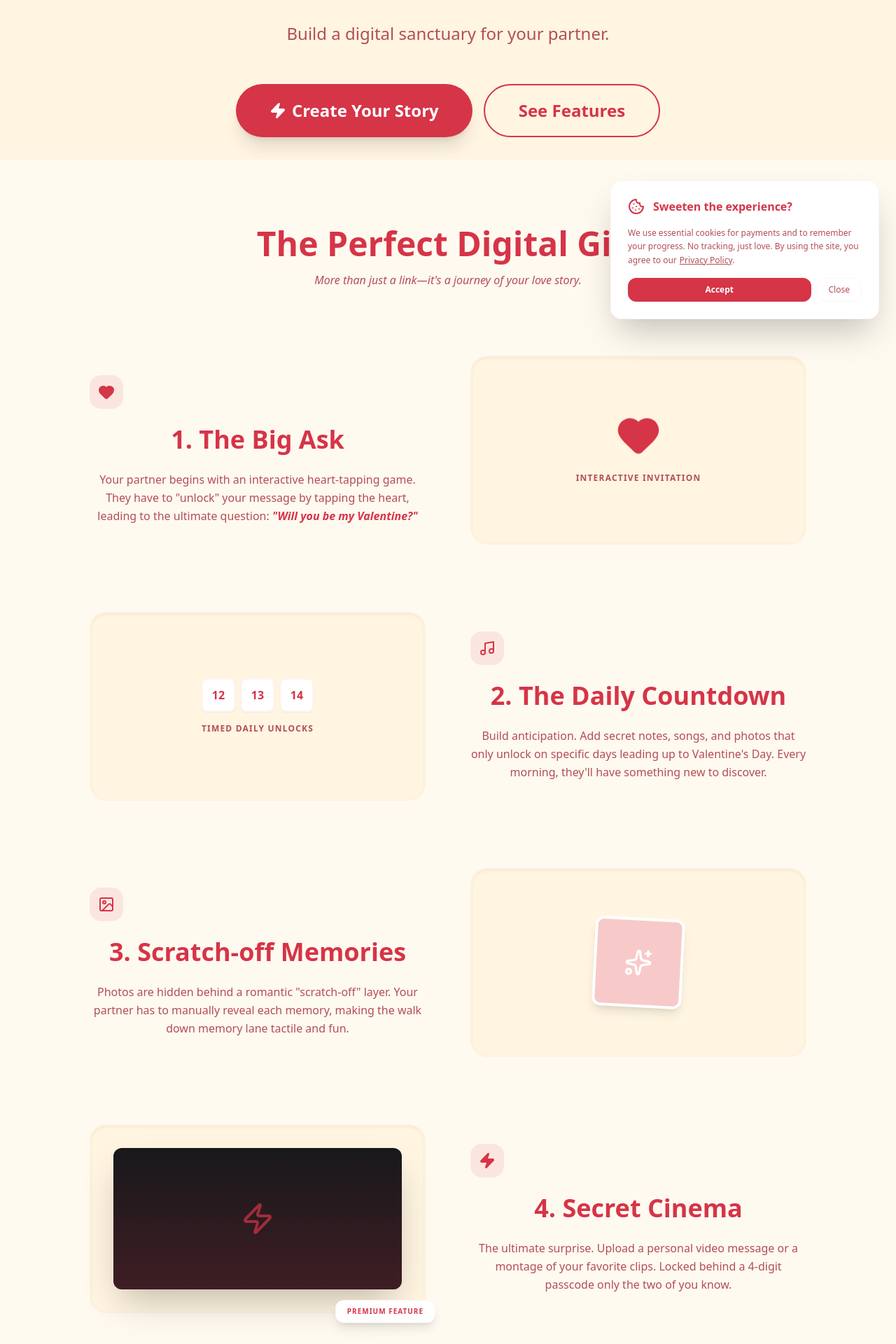
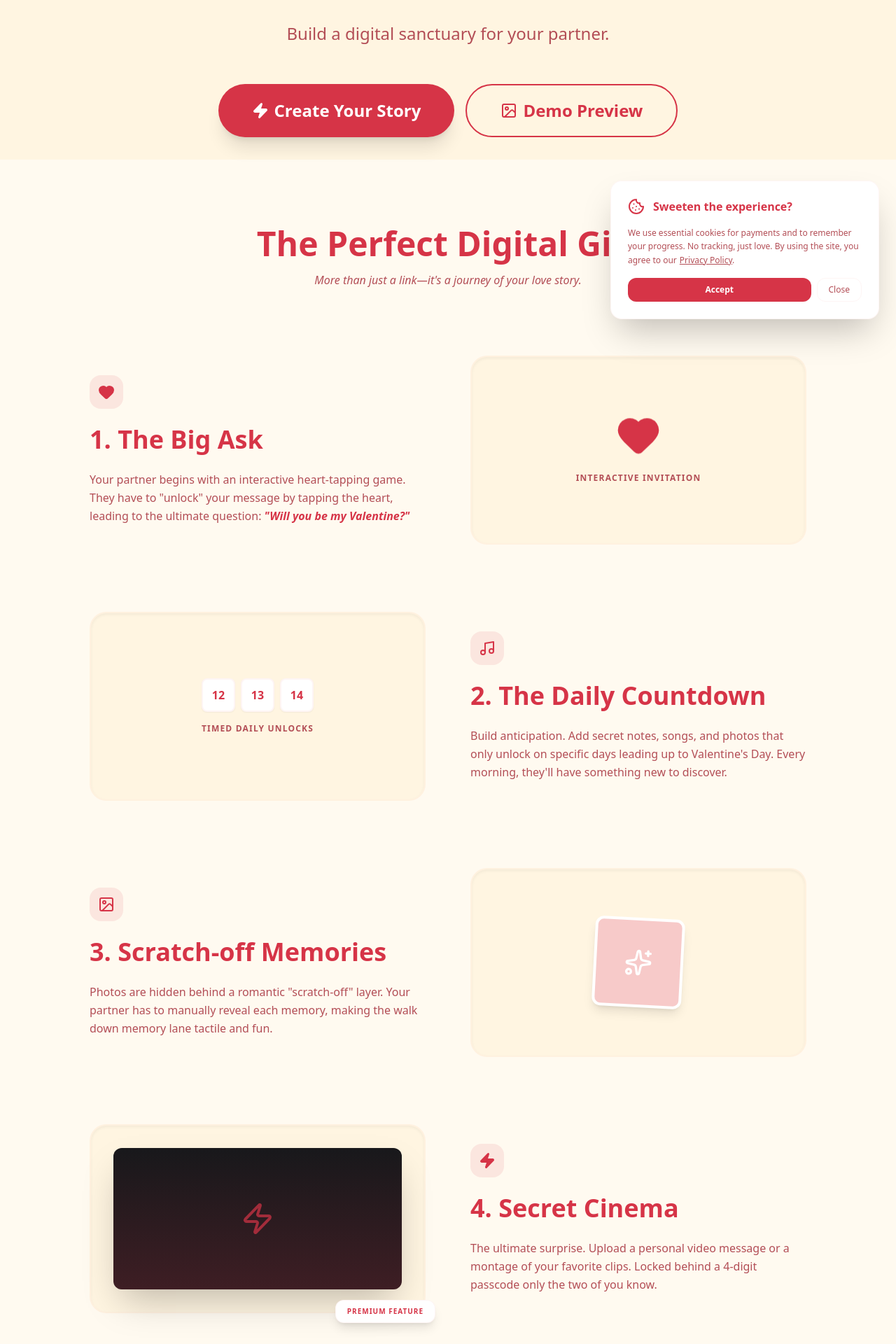
Before and after one commit to mbn-code/valentine-wizard, a Next.js app: page / in a window 1280 px wide. Shown: the part 320-2240 px from the top of the page at 70% size. Built offline with nearby package versions, Linux system fonts and the light colour scheme.

Commit message:
Refine Demo Preview: remove broken image and rename exit button to 'Back to Homepage'

```diff
--- a/src/app/page.tsx
+++ b/src/app/page.tsx
@@ -6,12 +6,14 @@ import Invitation from '@/components/Invitation';
 import Dashboard from '@/components/Dashboard';
 import { useValentine } from '@/utils/ValentineContext';
 import Link from 'next/link';
-import { Heart, Check, Sparkles, Star, Zap, Music, ImageIcon, MessageSquare, Infinity as InfinityIcon, X, Shield, Lock } from 'lucide-react';
-import { motion } from 'framer-motion';
+import { Heart, Check, Sparkles, Star, Zap, Music, ImageIcon, MessageSquare, Infinity as InfinityIcon, X, Shield, Lock, ArrowLeft } from 'lucide-react';
+import { motion, AnimatePresence } from 'framer-motion';
 
 export default function Home() {
   const [phase, setPhase] = useState<'invitation' | 'dashboard' | 'loading'>('loading');
-  const { config } = useValentine();
+  const [isPreviewing, setIsPreviewing] = useState(false);
+  const [previewRefreshKey, setPreviewRefreshKey] = useState(0);
+  const { config, setPreviewConfig } = useValentine();
 
   useEffect(() => {
     if (config === undefined) return;
@@ -32,6 +34,60 @@ export default function Home() {
   if (config === null) {
     return (
       <main className="min-h-screen bg-valentine-cream text-center overflow-x-hidden flex flex-col">
+        {/* Live Preview Overlay */}
+        <AnimatePresence>
+            {isPreviewing && (
+                <motion.div
+                    initial={{ opacity: 0, scale: 0.9 }}
+                    animate={{ opacity: 1, scale: 1 }}
+                    exit={{ opacity: 0, scale: 0.9 }}
+                    className="fixed inset-0 z-[2000] bg-valentine-cream overflow-y-auto"
+                >
+                    <div className="sticky top-0 left-0 w-full p-4 bg-white/80 backdrop-blur-md border-b border-valentine-pink/20 flex justify-between items-center z-[2100]">
+                        <div className="flex items-center gap-2 text-gray-800">
+                            <Sparkles className="text-valentine-red" size={20} />
+                            <span className="text-xs font-bold text-valentine-red uppercase tracking-widest">Sanctuary Demo</span>
+                        </div>
+                        <div className="flex items-center gap-4 text-gray-800">
+                            <label className="flex items-center gap-2 cursor-pointer group">
+                                <div className="relative">
+                                    <input
+                                        type="checkbox"
+                                        className="sr-only peer"
+                                        onChange={(e) => {
+                                            if (e.target.checked) {
+                                                localStorage.setItem('debug_unlock_all', 'true');
+                                            } else {
+                                                localStorage.removeItem('debug_unlock_all');
+                                            }
+                                            setPreviewRefreshKey(prev => prev + 1);
+                                        }}
+                                    />
+                                    <div className="w-10 h-5 bg-gray-300 rounded-full peer peer-checked:bg-valentine-red transition-all shadow-inner"></div>
+                                    <div className="absolute left-1 top-1 w-3 h-3 bg-white rounded-full peer-checked:left-6 transition-all shadow-md"></div>
+                                </div>
+                                <span className="text-[10px] font-bold text-valentine-soft uppercase tracking-widest group-hover:text-valentine-red transition-colors">Force Unlock All</span>
+                            </label>
+                            <button
+                                onClick={() => {
+                                    setIsPreviewing(false);
+                                    setPreviewConfig(null);
+                                    localStorage.removeItem('debug_unlock_all');
+                                }}
+                                className="px-6 py-2 bg-valentine-red text-white rounded-full font-bold shadow-lg text-xs uppercase tracking-widest hover:scale-105 transition-all flex items-center gap-2"
+                            >
+                                <ArrowLeft size={14} /> Back to Homepage
+                            </button>
+                        </div>
+                    </div>
+
+                    <div className="relative">
+                        <PreviewApp forceUpdateKey={previewRefreshKey} />
+                    </div>
+                </motion.div>
+            )}
+        </AnimatePresence>
+
         {/* Hero Section */}
         <section className="flex-grow flex flex-col items-center justify-center p-8 relative">
           <div className="space-y-6 max-w-2xl relative z-10 text-gray-800">
@@ -48,10 +104,48 @@ export default function Home() {
                 <Zap size={24} className="fill-current" /> Create Your Story
               </Link>
               <button
-                onClick={() => document.getElementById('preview')?.scrollIntoView({ behavior: 'smooth' })}
-                className="px-12 py-5 border-2 border-valentine-red text-valentine-red rounded-full text-2xl font-bold hover:bg-valentine-red/5 transition-all"
+                onClick={() => {
+                    const DEMO_CONFIG: any = {
+                        plan: 'infinite',
+                        names: { partner1: "Malthe", partner2: "My Love" },
+                        anniversaryDate: "2022-07-28T00:00:00",
+                        totalDays: 3,
+                        spotifyTracks: {
+                          "day12": "4riDfclV7kPDT9D58FpmHd",
+                          "day13": "0TZOdKFWNYfnwewAP8R4D8",
+                          "day14": "657CttNzh41EseXiePl3qC",
+                        },
+                        notes: [
+                          { id: "note1", day: 12, content: "My little monkey <3" },
+                          { id: "note2", day: 12, content: "The library :)" },
+                          { id: "note7", day: 12, hour: 13, content: "Extra song relax :)", isSpotify: true, spotifyId: "4S4QJfBGGrC8jRIjJHf1Ka" },
+                          { id: "note3", day: 13, content: "Extra song :)", isSpotify: true, spotifyId: "1fRLjwhspxZPVdV5MOpFeg" },
+                          { id: "note4", day: 13, content: "Drawing on ipad on the mac :)" },
+                          { id: "note5", day: 14, content: "Happy Valentine's Day!" },
+                          { id: "note6", day: 14, content: "The park :)" },
+                          { id: "note8", day: 14, content: "One last song :)", isSpotify: true, spotifyId: "7EAMXbLcL0qXmciM5SwMh2" },
+                        ],
+                        passcode: "1402",
+                        videoUrl: "https://assets.mixkit.io/videos/preview/mixkit-heart-shaped-balloons-floating-in-the-sky-4288-large.mp4",
+                        backgroundUrl: "https://images.unsplash.com/photo-1518199266791-5375a83190b7?auto=format&fit=crop&w=1200&q=80",
+                        galleryImages: {
+                            "day12": [
+                                "https://images.unsplash.com/photo-1518199266791-5375a83190b7?auto=format&fit=crop&w=800&q=80"
+                            ],
+                            "day13": [
+                                "https://images.unsplash.com/photo-1474552226712-ac0f0961a954?auto=format&fit=crop&w=800&q=80"
+                            ],
+                            "day14": [
+                                "https://images.unsplash.com/photo-1518895949257-7621c3c786d7?auto=format&fit=crop&w=800&q=80"
+                            ]
+                        }
+                    };
+                    setPreviewConfig(DEMO_CONFIG);
+                    setIsPreviewing(true);
+                }}
+                className="px-12 py-5 border-2 border-valentine-red text-valentine-red rounded-full text-2xl font-bold hover:bg-valentine-red/5 transition-all flex items-center gap-2 justify-center"
               >
-                See Features
+                <ImageIcon size={24} /> Demo Preview
               </button>
             </div>
           </div>
@@ -70,7 +164,7 @@ export default function Home() {
                 initial={{ opacity: 0, x: -20 }}
                 whileInView={{ opacity: 1, x: 0 }}
                 viewport={{ once: true }}
-                className="space-y-6"
+                className="space-y-6 text-left"
               >
                 <div className="w-12 h-12 bg-valentine-red/10 rounded-2xl flex items-center justify-center text-valentine-red">
                   <Heart size={24} className="fill-current" />
@@ -107,7 +201,7 @@ export default function Home() {
                 initial={{ opacity: 0, x: 20 }}
                 whileInView={{ opacity: 1, x: 0 }}
                 viewport={{ once: true }}
-                className="space-y-6 order-1 md:order-2"
+                className="space-y-6 order-1 md:order-2 text-left"
               >
                 <div className="w-12 h-12 bg-valentine-red/10 rounded-2xl flex items-center justify-center text-valentine-red">
                   <Music size={24} />
@@ -125,7 +219,7 @@ export default function Home() {
                 initial={{ opacity: 0, x: -20 }}
                 whileInView={{ opacity: 1, x: 0 }}
                 viewport={{ once: true }}
-                className="space-y-6"
+                className="space-y-6 text-left"
               >
                 <div className="w-12 h-12 bg-valentine-red/10 rounded-2xl flex items-center justify-center text-valentine-red">
                   <ImageIcon size={24} />
@@ -157,7 +251,7 @@ export default function Home() {
                 initial={{ opacity: 0, x: 20 }}
                 whileInView={{ opacity: 1, x: 0 }}
                 viewport={{ once: true }}
-                className="space-y-6 order-1 md:order-2"
+                className="space-y-6 order-1 md:order-2 text-left"
               >
                 <div className="w-12 h-12 bg-valentine-red/10 rounded-2xl flex items-center justify-center text-valentine-red">
                   <Zap size={24} className="fill-current" />
@@ -175,7 +269,7 @@ export default function Home() {
                 initial={{ opacity: 0, x: -20 }}
                 whileInView={{ opacity: 1, x: 0 }}
                 viewport={{ once: true }}
-                className="space-y-6"
+                className="space-y-6 text-left"
               >
                 <div className="w-12 h-12 bg-valentine-red/10 rounded-2xl flex items-center justify-center text-valentine-red">
                   <Music size={24} />
@@ -197,7 +291,7 @@ export default function Home() {
             </div>
 
             <div className="grid grid-cols-1 md:grid-cols-2 gap-16 items-center">
-              <div className="order-2 md:order-1 bg-valentine-cream rounded-3xl p-8 shadow-inner border-2 border-valentine-pink/10 aspect-video flex items-center justify-center relative">
+              <div className="order-2 md:order-1 bg-valentine-cream rounded-3xl p-8 shadow-inner border-2 border-valentine-pink/10 aspect-video flex items-center justify-center relative text-left">
                 <div className="w-full h-full bg-white rounded-xl shadow-lg border-2 border-valentine-pink/20 relative overflow-hidden">
                     <div className="absolute inset-0 bg-valentine-pink/10" />
                     <Heart className="absolute top-4 right-4 text-valentine-red/20" size={32} />
@@ -208,7 +302,7 @@ export default function Home() {
                 initial={{ opacity: 0, x: 20 }}
                 whileInView={{ opacity: 1, x: 0 }}
                 viewport={{ once: true }}
-                className="space-y-6 order-1 md:order-2"
+                className="space-y-6 order-1 md:order-2 text-left"
               >
                 <div className="w-12 h-12 bg-valentine-red/10 rounded-2xl flex items-center justify-center text-valentine-red">
                   <Star size={24} />
@@ -226,7 +320,7 @@ export default function Home() {
                 initial={{ opacity: 0, x: -20 }}
                 whileInView={{ opacity: 1, x: 0 }}
                 viewport={{ once: true }}
-                className="space-y-6"
+                className="space-y-6 text-left"
               >
                 <div className="w-12 h-12 bg-valentine-red/10 rounded-2xl flex items-center justify-center text-valentine-red">
                   <Shield size={24} />
@@ -247,7 +341,7 @@ export default function Home() {
         {/* Pricing Section */}
         <section id="pricing" className="py-24 px-8 bg-white text-gray-800">
           <div className="max-w-6xl mx-auto">
-            <h2 className="text-4xl md:text-5xl font-bold text-valentine-red mb-16 font-sacramento text-center">Pricing</h2>
+            <h2 className="text-4xl md:text-5xl font-bold text-valentine-red mb-16 font-sacramento text-center text-gray-800">Pricing</h2>
 
             <div className="grid grid-cols-1 md:grid-cols-3 gap-8 items-end">
               {/* Spark Plan */}
@@ -278,12 +372,12 @@ export default function Home() {
                   <li className="flex items-center gap-3 text-valentine-soft font-medium"><Check className="text-green-500" size={16} /> Music for every day</li>
                   <li className="flex items-center gap-3 text-valentine-soft/40"><X size={16} /> No Cinema Video</li>
                 </ul>
-                <Link href="/wizard?plan=plus" className="w-full py-4 text-center bg-valentine-red text-white rounded-xl font-bold shadow-lg">Go Romance</Link>
+                <Link href="/wizard?plan=plus" className="w-full py-4 text-center bg-valentine-red text-white rounded-xl font-bold shadow-lg text-gray-800">Go Romance</Link>
               </div>
 
               {/* Infinite Plan */}
               <div className="p-8 rounded-3xl border-2 border-valentine-pink/20 flex flex-col text-left hover:border-valentine-pink transition-all">
-                <h3 className="text-xl font-bold text-valentine-red mb-2">The Sanctuary</h3>
+                <h3 className="text-xl font-bold text-valentine-red mb-2 text-gray-800">The Sanctuary</h3>
                 <div className="text-3xl font-bold text-valentine-red mb-6">$12.00</div>
                 <ul className="space-y-3 mb-8 flex-grow text-sm text-gray-800">
                   <li className="flex items-center gap-3 text-valentine-soft"><Check className="text-green-500" size={16} /> <b>14 Day</b> Journey</li>
@@ -293,7 +387,7 @@ export default function Home() {
                   <li className="flex items-center gap-3 text-valentine-soft"><Check className="text-green-500" size={16} /> Custom Passcodes</li>
                   <li className="flex items-center gap-3 text-valentine-soft"><Check className="text-green-500" size={16} /> Custom Background</li>
                 </ul>
-                <Link href="/wizard?plan=infinite" className="w-full py-3 text-center border-2 border-valentine-pink text-valentine-soft rounded-xl font-bold text-sm">Full Sanctuary</Link>
+                <Link href="/wizard?plan=infinite" className="w-full py-3 text-center border-2 border-valentine-pink text-valentine-soft rounded-xl font-bold text-sm text-gray-800">Full Sanctuary</Link>
               </div>
             </div>
           </div>
@@ -326,15 +420,15 @@ export default function Home() {
 
         <footer className="py-12 border-t bg-valentine-cream/50 text-gray-800">
           <div className="max-w-2xl mx-auto space-y-4 px-4 text-center">
-            <p className="text-valentine-soft text-sm italic">"I originally built this as a private gift for my girlfriend. After friends asked to use it, I decided to turn it into a wizard for everyone."</p>
+            <p className="text-valentine-soft text-sm italic text-gray-800">"I originally built this as a private gift for my girlfriend. After friends asked to use it, I decided to turn it into a wizard for everyone."</p>
             <div className="h-[1px] w-12 bg-valentine-red/20 mx-auto" />
-            <div className="flex justify-center gap-6 text-[10px] uppercase tracking-widest font-bold text-valentine-soft">
-              <Link href="/privacy" className="hover:text-valentine-red transition-colors">Privacy Policy</Link>
-              <Link href="/terms" className="hover:text-valentine-red transition-colors">Terms of Service</Link>
-              <Link href="/revoke" className="hover:text-red-500 transition-colors">Revoke Sanctuary</Link>
-              <a href="mailto:malthe@mbn-code.dk?subject=Report%20Content" className="hover:text-valentine-red transition-colors">Report Content</a>
+            <div className="flex justify-center gap-6 text-[10px] uppercase tracking-widest font-bold text-valentine-soft text-gray-800">
+              <Link href="/privacy" className="hover:text-valentine-red transition-colors text-gray-800">Privacy Policy</Link>
+              <Link href="/terms" className="hover:text-valentine-red transition-colors text-gray-800">Terms of Service</Link>
+              <Link href="/revoke" className="hover:text-red-500 transition-colors text-gray-800">Revoke Sanctuary</Link>
+              <a href="mailto:malthe@mbn-code.dk?subject=Report%20Content" className="hover:text-valentine-red transition-colors text-gray-800">Report Content</a>
             </div>
-            <p className="text-valentine-soft text-[10px] uppercase tracking-tighter">© 2026 Valentine Wizard • <a href="mailto:malthe@mbn-code.dk" className="hover:underline">malthe@mbn-code.dk</a> • Denmark</p>
+            <p className="text-valentine-soft text-[10px] uppercase tracking-tighter text-gray-800">© 2026 Valentine Wizard • <a href="mailto:malthe@mbn-code.dk" className="hover:underline text-gray-800">malthe@mbn-code.dk</a> • Denmark</p>
           </div>
         </footer>
       </main>
@@ -362,3 +456,17 @@ export default function Home() {
     </main>
   );
 }
+
+function PreviewApp({ forceUpdateKey }: { forceUpdateKey: number }) {
+    const [phase, setPhase] = useState<'invitation' | 'dashboard'>('invitation');
+
+    return (
+        <div className="min-h-screen text-gray-800" key={forceUpdateKey}>
+            {phase === 'invitation' ? (
+                <Invitation onComplete={() => setPhase('dashboard')} />
+            ) : (
+                <Dashboard />
+            )}
+        </div>
+    );
+}
```
